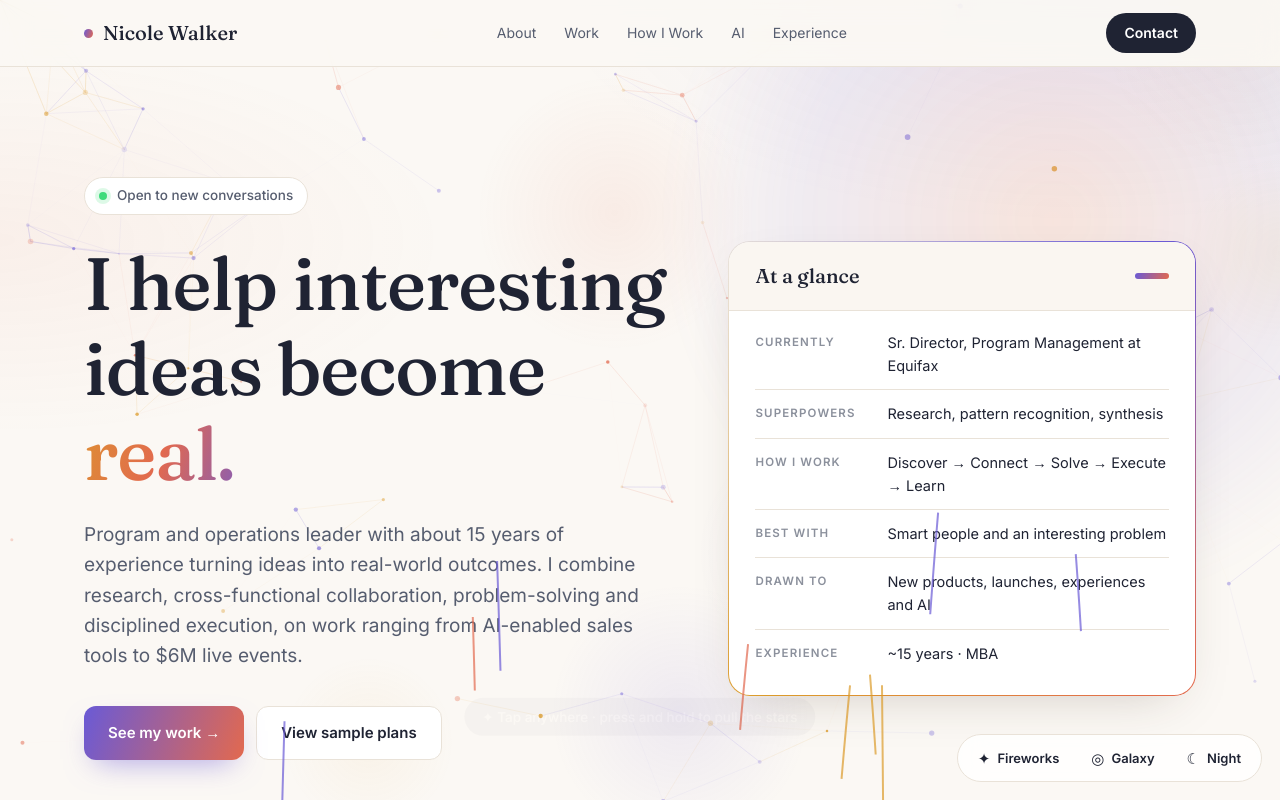
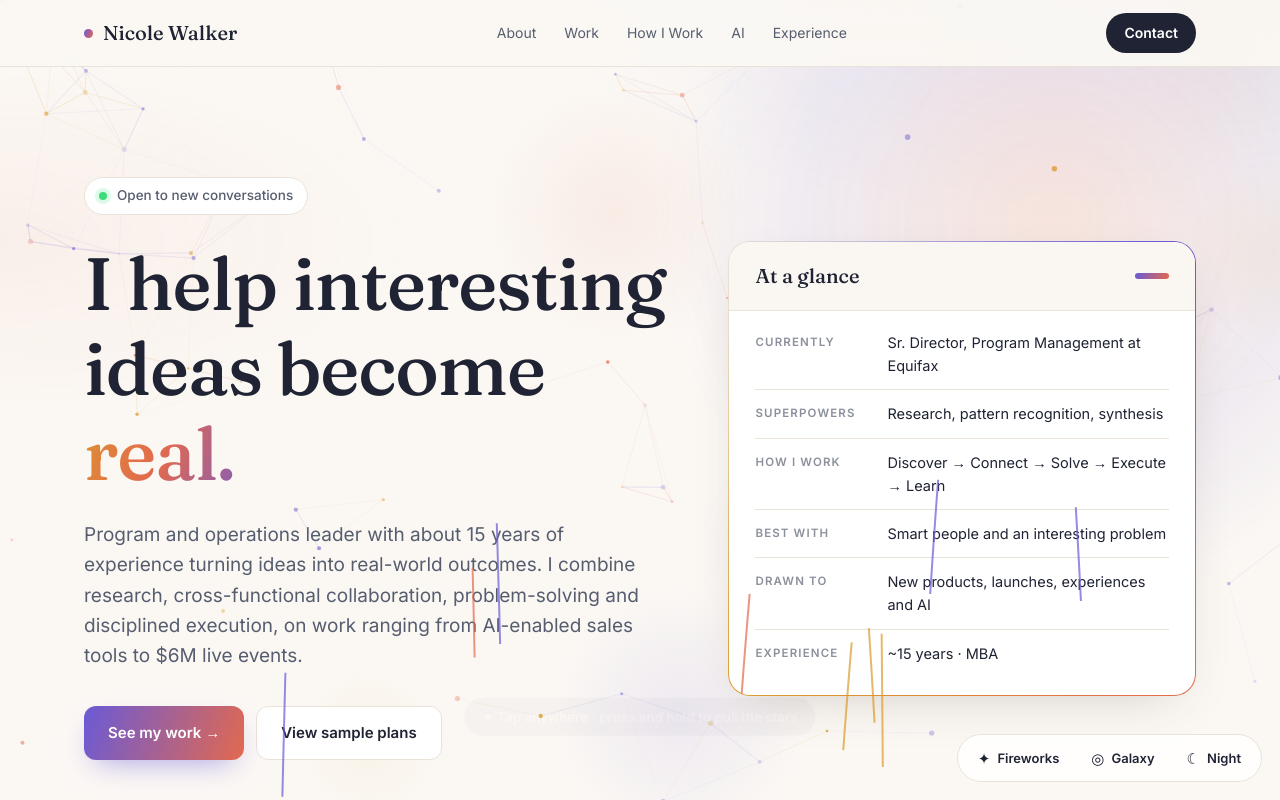
Before and after one commit to NicoleWalker314/portfolio-test, a plain HTML site: page index.html in a window 1280 px wide. Both pictures are taken after a click on the button "Fireworks". Shown: the top 800 px of the page. Drawn offline with Linux system fonts and the light colour scheme; animation ran at ten frames a second.

Commit message:
Fireworks: punchier launch that scales to screen height

```diff
--- a/index.html
+++ b/index.html
@@ -1119,7 +1119,7 @@ document.querySelectorAll(".reveal").forEach(el => io ? io.observe(el) : el.clas
   function fireworks(count = 8) {
     if (reduce) return;
     for (let i = 0; i < count; i++) setTimeout(() =>
-      rockets.push({ x: rand(W * .12, W * .88), y: H + 10, vx: rand(-1.2, 1.2), vy: -rand(9.5, 13.5), c: pick(PAL), trail: [] }), i * 260);
+      rockets.push({ x: rand(W * .12, W * .88), y: H + 10, vx: rand(-1.2, 1.2), vy: -Math.sqrt(2 * .16 * H * rand(.5, .85)), c: pick(PAL), trail: [] }), i * 220);
   }
   function drawFx() {
     f.clearRect(0, 0, W, H);
```
